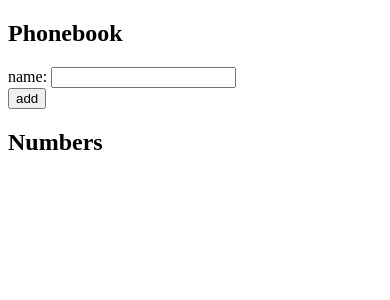
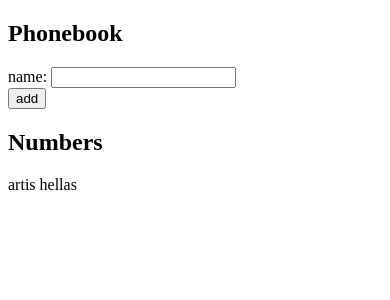
Before and after one commit to DBurgess93/part2, a React (Create React App) app in the folder phonebook/: page / in a window 390 px wide. Shown: the top 300 px of the page. Built offline with nearby package versions, Linux system fonts and the light colour scheme.

Commit message:
Add function to not allow contacts that are already in phonebook

```diff
--- a/phonebook/src/App.js
+++ b/phonebook/src/App.js
@@ -1,7 +1,9 @@
 import { useState } from 'react'
 
 const App = () => {
-  const [persons, setPersons] = useState([])
+  const [persons, setPersons] = useState([
+    { name: 'artis hellas', key: 'artic hellas' }
+  ])
   const [newName, setNewName] = useState('')
 
   const addName = (event) => {
@@ -23,7 +25,13 @@ const App = () => {
   return (
     <div>
       <h2>Phonebook</h2>
-      <form onSubmit={addName} >
+      <form
+        onSubmit={
+          persons.map((person) => person.name).includes(newName)
+            ? () => alert(`${newName} is already in the phonebook`)
+            : addName
+        }
+      >
         <div>
           name: <input
             value={newName}
@@ -35,9 +43,9 @@ const App = () => {
         </div>
       </form>
       <h2>Numbers</h2>
-        {persons.map(person => {
-          return <p key={person.key}> {person.name}</p>
-        })}
+      {persons.map(person => {
+        return <p key={person.key}> {person.name}</p>
+      })}
     </div>
   )
 }
```
